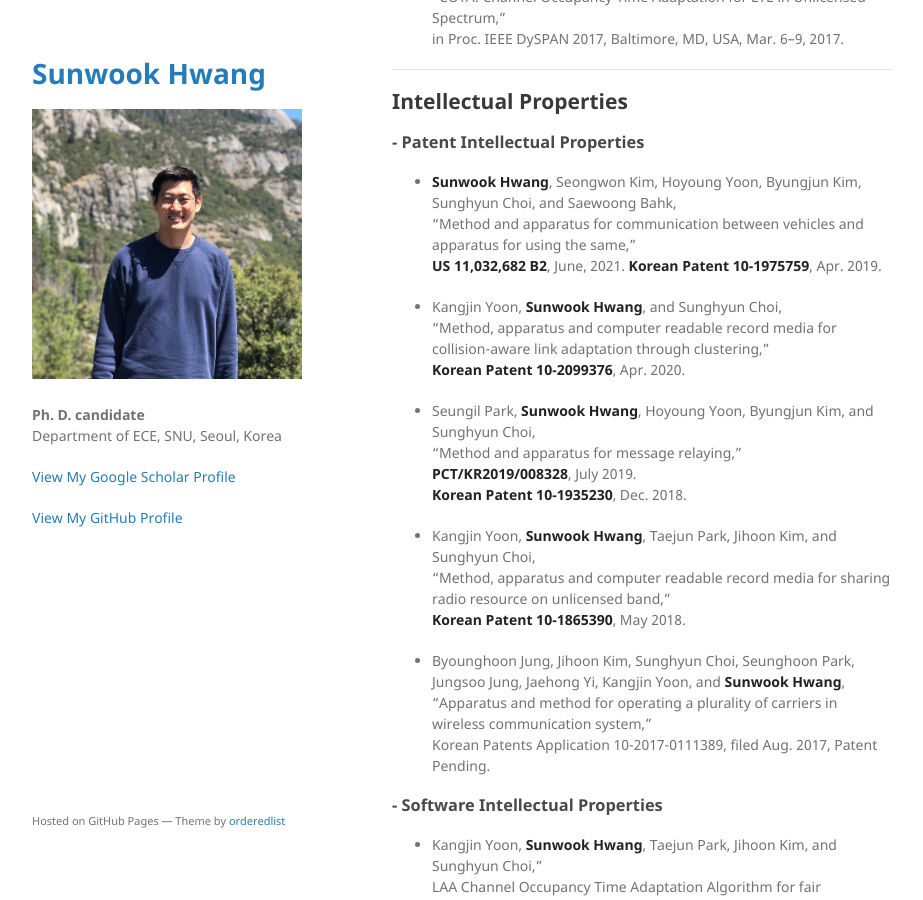
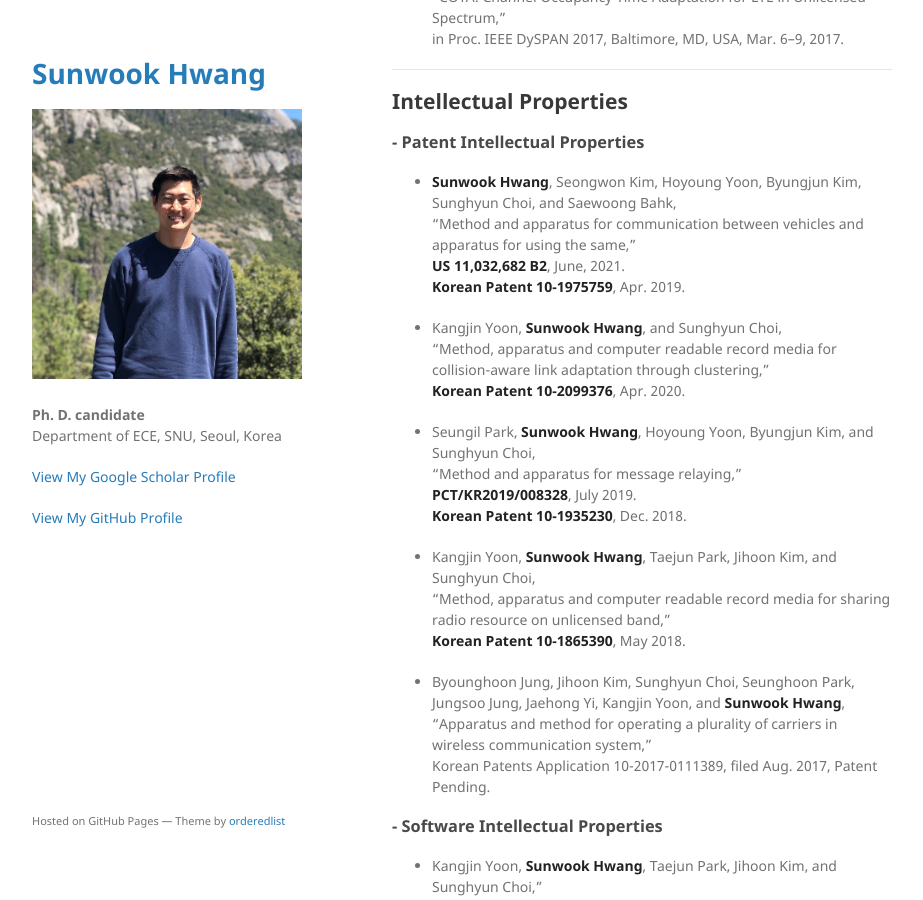
Before and after one commit to jeongjun-park/jeongjun-park.github.io, a Jekyll site: the page built from index.md, in a window 1280 px wide and 900 px high, scrolled down 2160 px. Shown: the whole window, without its empty margins (178-1101 px from the left). Built offline with Jekyll 4.4.1, drawn with Linux system fonts in a browser that asks for light colours; our own code applies the rules of GitHub Pages for plain Markdown files.

```diff
--- a/index.md
+++ b/index.md
@@ -91,7 +91,7 @@ in Proc. IEEE DySPAN 2017, Baltimore, MD, USA, Mar. 6--9, 2017.
 ### - Patent Intellectual Properties
 * **Sunwook Hwang**, Seongwon Kim, Hoyoung Yoon, Byungjun Kim, Sunghyun Choi, and Saewoong Bahk,
 "Method and apparatus for communication between vehicles and apparatus for using the same,"
-**US 11,032,682 B2**, June, 2021.
+**US 11,032,682 B2**, June, 2021.\
 **Korean Patent 10-1975759**, Apr. 2019.
 
 * Kangjin Yoon, **Sunwook Hwang**, and Sunghyun Choi,
```
